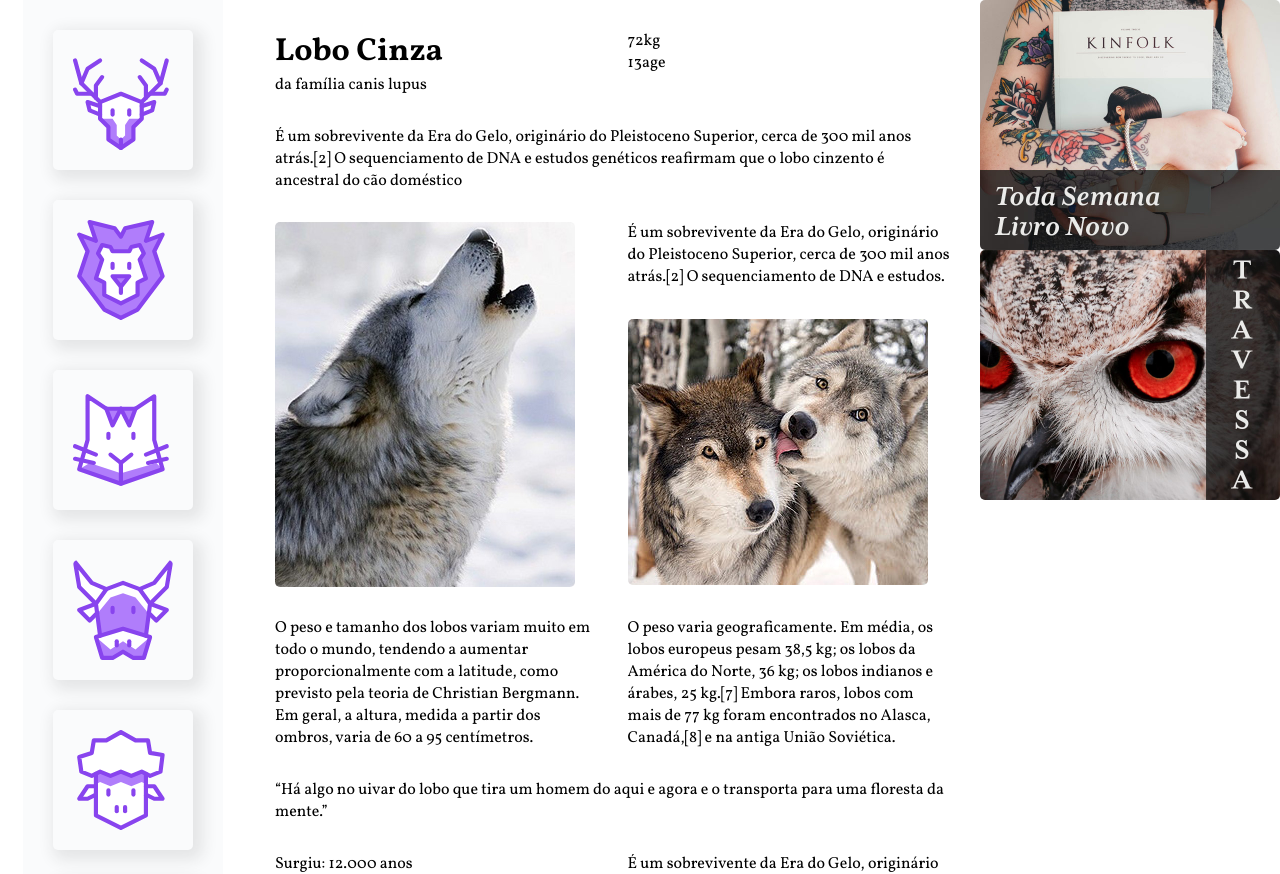
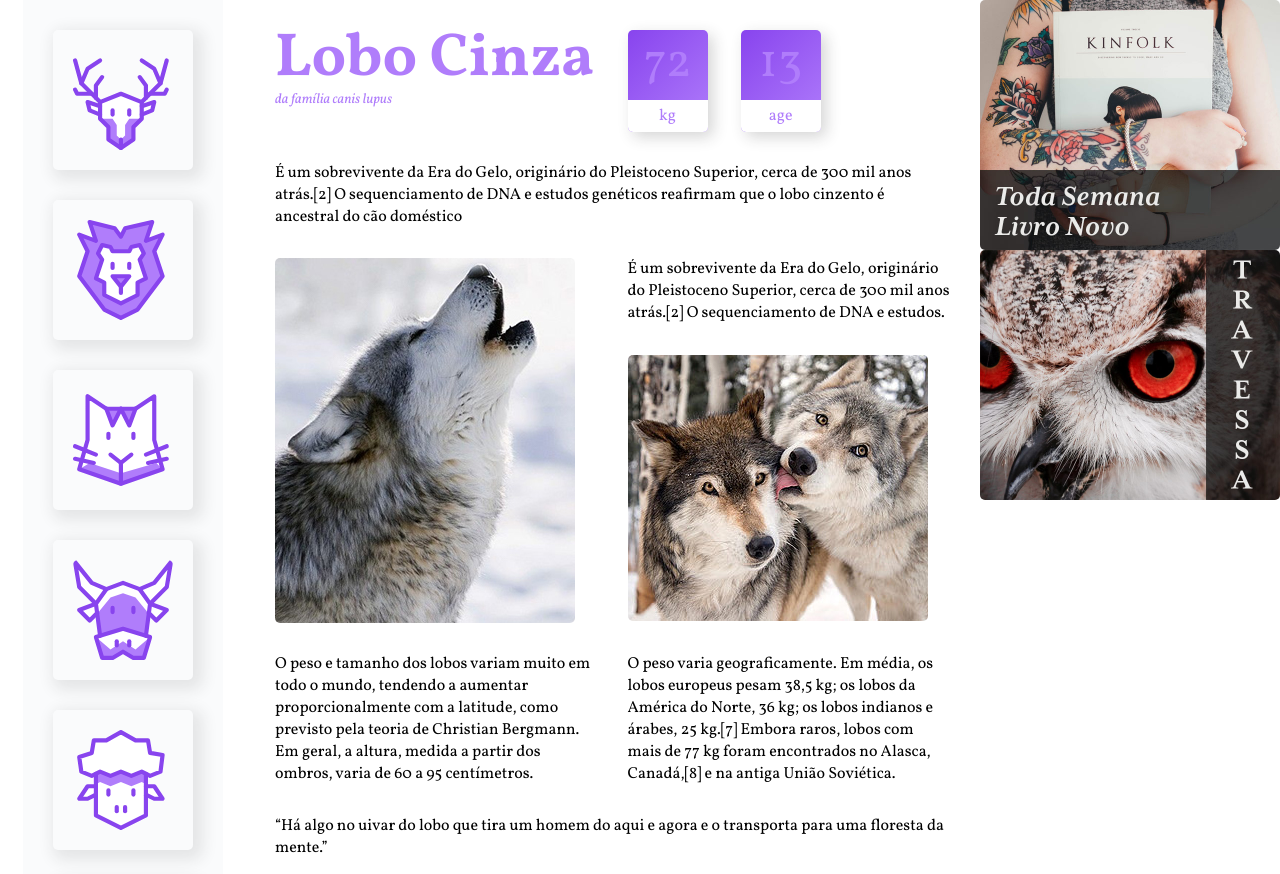
Before and after one commit to Joynann/Estudos, a PHP site: page / in a window 1280 px wide. Shown: the part 104-978 px from the top of the page. Run offline with PHP 8.4, Linux system fonts and the light colour scheme.

Commit message:
Atualizando Wildbeast 2
Titulo principal e dados do cabeçalho main atualizados.

```diff
--- a/Projetos/Wildbeast/css/style.css
+++ b/Projetos/Wildbeast/css/style.css
@@ -121,6 +121,53 @@ a {
     gap: 30px;
 }
 
+.header-main-title h1 {
+    font-size: 3.8em;
+    color: var(--cor1);
+    line-height: 1em;
+}
+
+.header-main-title p {
+    font-size: 0.875em;
+    font-style: italic;
+    color: #af7dfb;
+}
+
+.header-main-info {
+    color: var(--cor1);
+}
+
+.header-main-info div {
+    display: inline-block;
+    background: linear-gradient(135deg, var(--cor0), var(--cor1));
+    text-align: center;
+    font-size: 3em;
+    padding: 0px 16px 0 16px;
+    border-radius: 5px;
+    box-shadow: 5px 5px 15px 0 rgba(44, 44, 44, 0.2);
+}
+
+.span-top {
+    display: block;
+    width: 48px;
+    margin-bottom: 3px;
+}
+
+.span-bottom {
+    display: block;
+    background: white;
+    text-align: center;
+    font-size: 1rem;
+    width: 100%;
+    padding: 5px 16px 5px 16px;
+    border-radius: 0 0 5px 5px;
+    margin: 0 -16px 0 -16px;
+}
+
+.header-main-info div + div {
+    margin-left: 30px;
+}
+
 .p-1 {
     grid-column: 1 / -1;
 }
--- a/Projetos/Wildbeast/index.html
+++ b/Projetos/Wildbeast/index.html
@@ -43,8 +43,8 @@
                 <p>da família canis lupus</p>
             </div>
             <div class="header-main-info">
-                <div>72<span>kg</span></div>
-                <div>13<span>age</span></div>
+                <div><span class="span-top">72</span><span class="span-bottom">kg</span></div>
+                <div><span class="span-top">13</span><span class="span-bottom">age</span></div>
             </div>
 
             <p class="p-1">É um sobrevivente da Era do Gelo, originário do Pleistoceno Superior, cerca de 300 mil anos atrás.[2] O sequenciamento de DNA e estudos genéticos reafirmam que o lobo cinzento é ancestral do cão doméstico</p>
```
